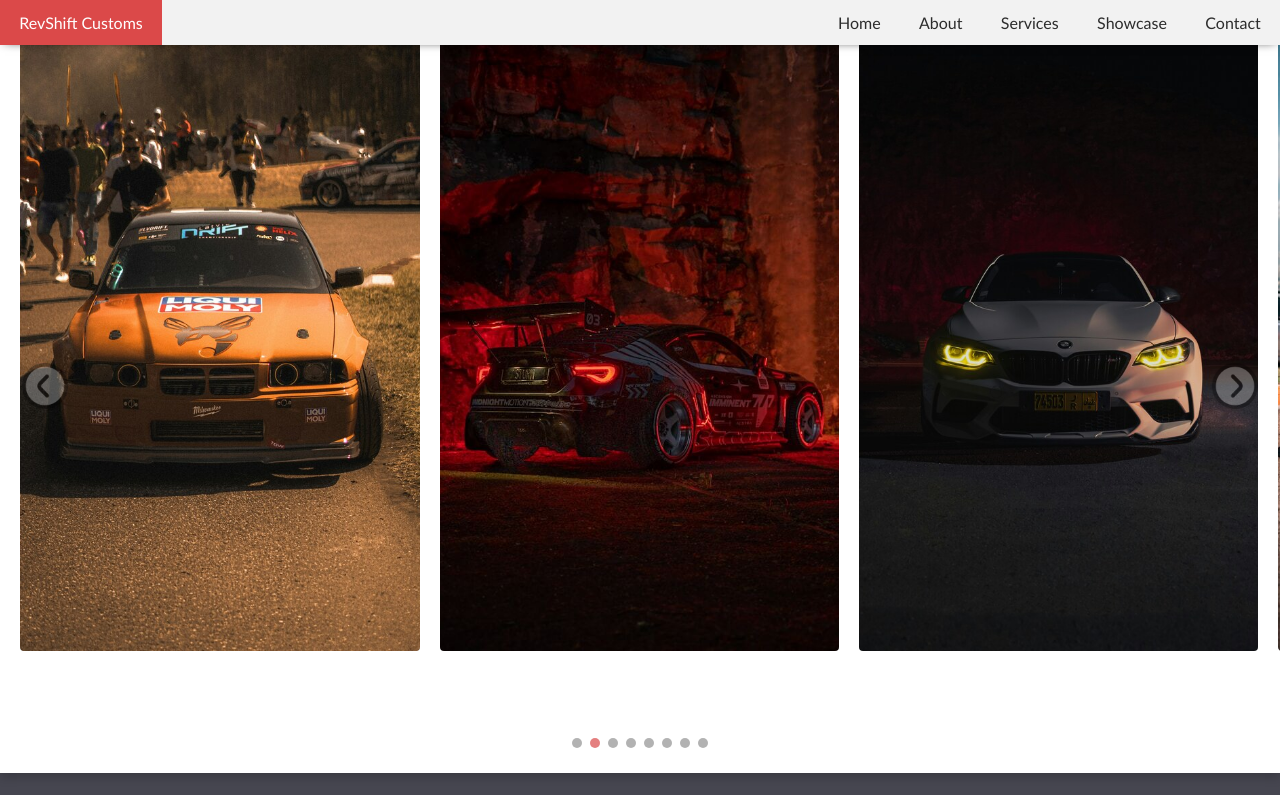
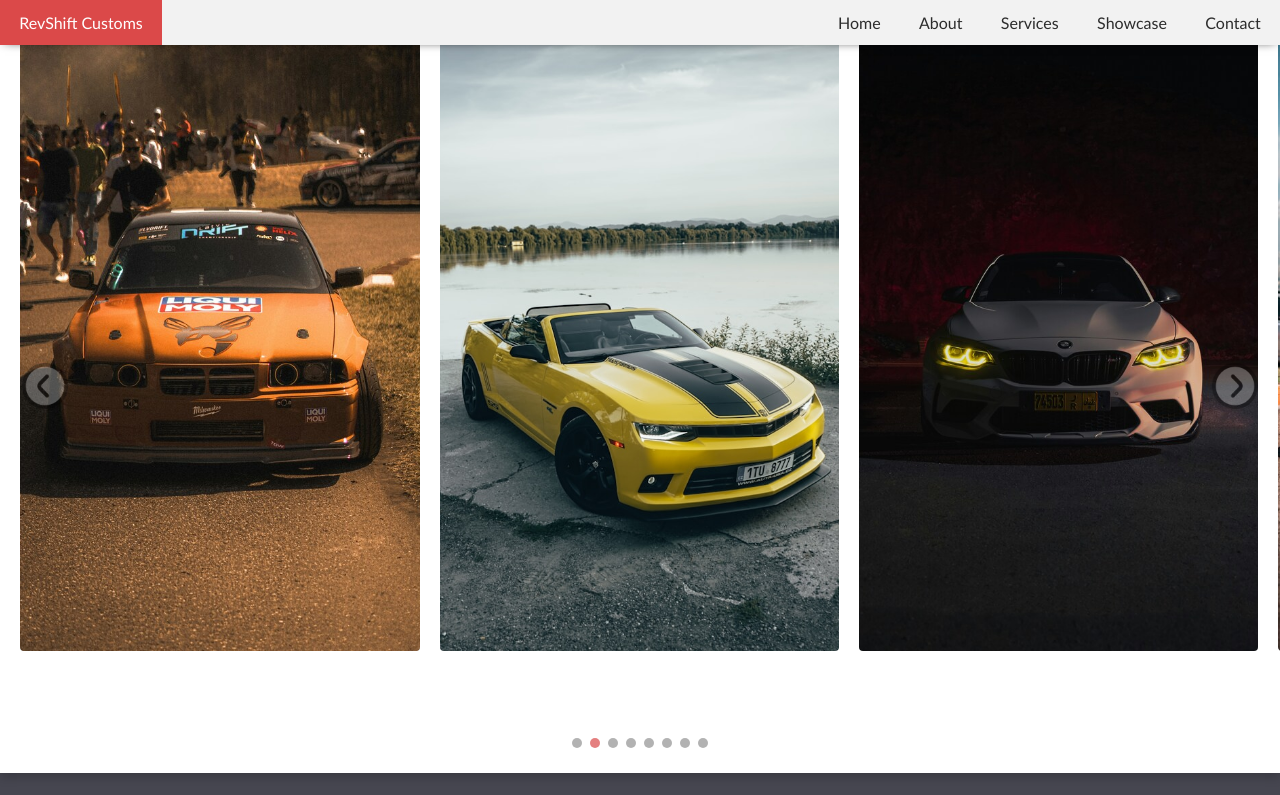
Before and after one commit to FracoMomo/REvshift-customs, a plain HTML site: page showcase.html in a window 1280 px wide. Shown: the top 795 px of the page. Drawn offline with Linux system fonts and the light colour scheme.

Commit message:
edited to add my love's dream car

```diff
--- a/showcase.html
+++ b/showcase.html
@@ -36,7 +36,7 @@
                 <img src="images/showcase/sc2.jpg" alt="Image 2">
             </div>
             <div class="slide">
-                <img src="images/showcase/sc3.jpg" alt="Image 3">
+                <img src="images/showcase/lovie's Car.jpg" alt="Image 3">
             </div>
             <div class="slide">
                 <img src="images/showcase/sc4.jpg" alt="Image 4">
```
Also changed, not shown: images/showcase/lovie's Car.jpg (added).
